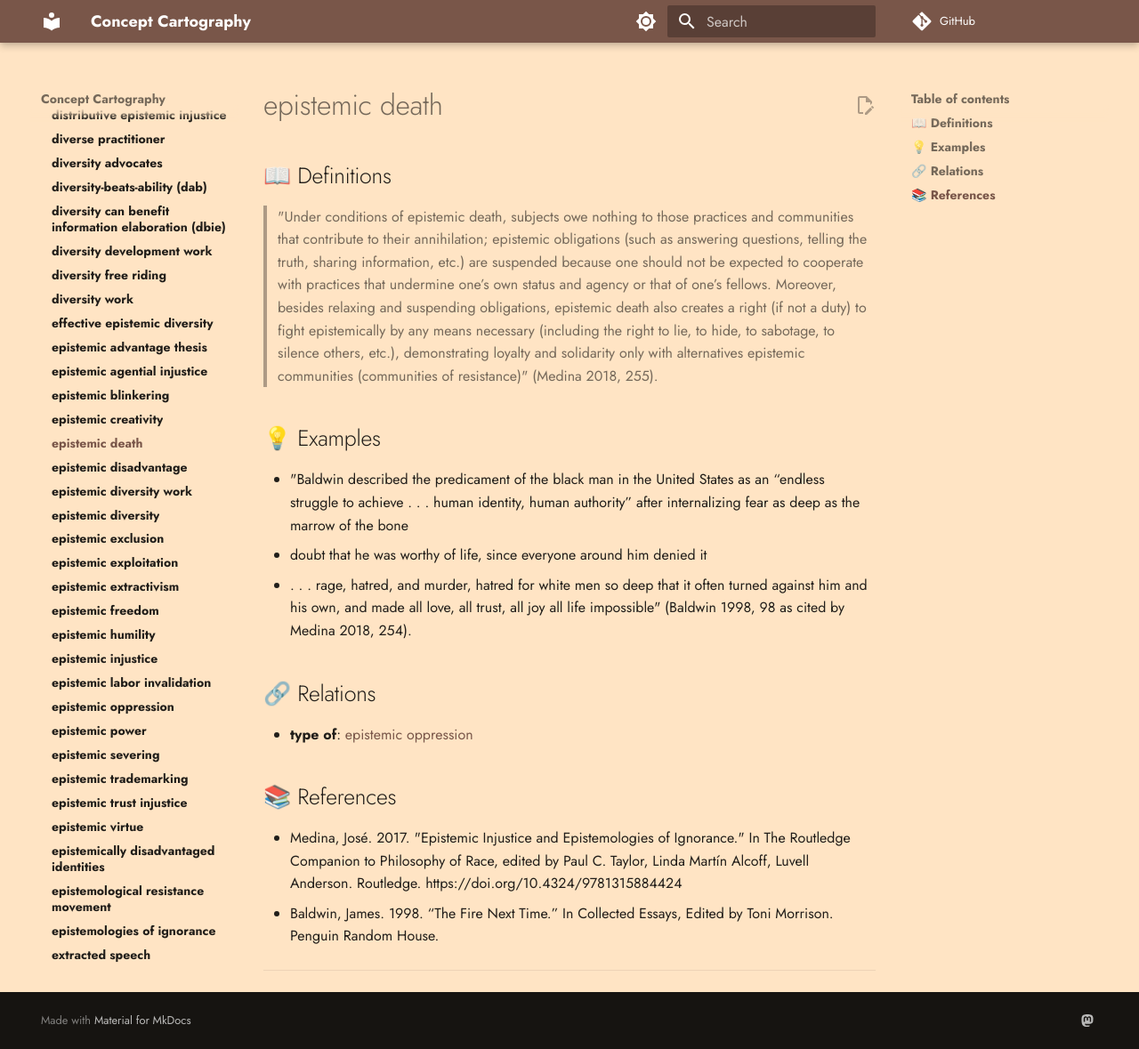
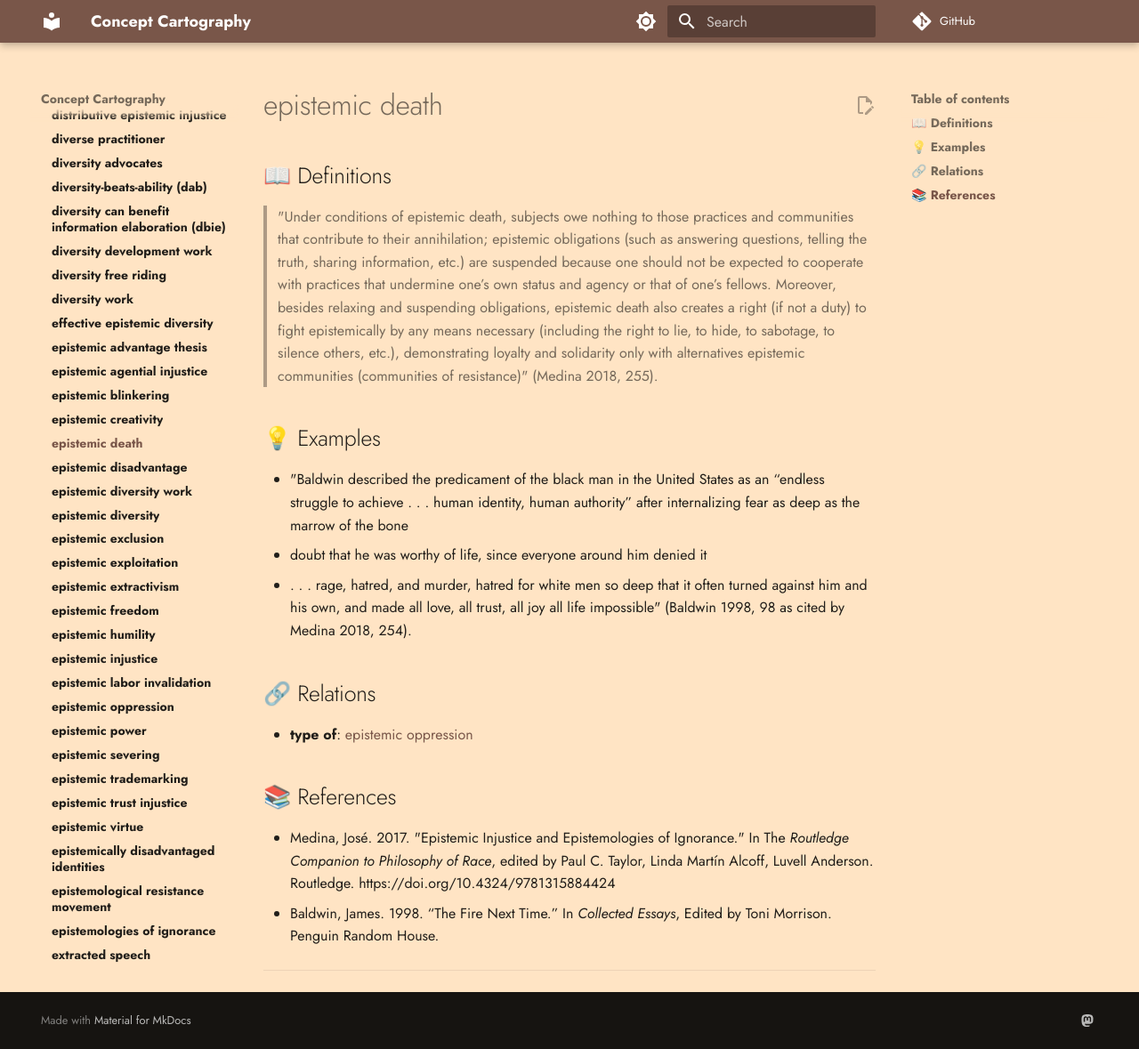
Before and after one commit to conceptcartography/conceptcartography, an MkDocs documentation site: the page built from docs/concepts/epistemic-death.md, in a window 1280 px wide and 1179 px high. Shown: the whole window at 89% size. Built offline with MkDocs 1.6.1 and Material for MkDocs 9.7.7, drawn with Linux system fonts in a browser that asks for light colours; comment, search, counter and statistics services are not loaded; the version menu is left out.

```diff
--- a/docs/concepts/epistemic-death.md
+++ b/docs/concepts/epistemic-death.md
@@ -16,8 +16,8 @@
 
 ## 📚 References
 
-- Medina, José. 2017. "Epistemic Injustice and Epistemologies of Ignorance." In The Routledge Companion to Philosophy of Race, edited by Paul C. Taylor, Linda Martín Alcoff, Luvell Anderson. Routledge. https://doi.org/10.4324/9781315884424
-- Baldwin, James. 1998. “The Fire Next Time.” In Collected Essays, Edited by Toni Morrison. Penguin Random House.
+- Medina, José. 2017. "Epistemic Injustice and Epistemologies of Ignorance." In The _Routledge Companion to Philosophy of Race_, edited by Paul C. Taylor, Linda Martín Alcoff, Luvell Anderson. Routledge. https://doi.org/10.4324/9781315884424
+- Baldwin, James. 1998. “The Fire Next Time.” In _Collected Essays_, Edited by Toni Morrison. Penguin Random House.
 
 ---
 
```
